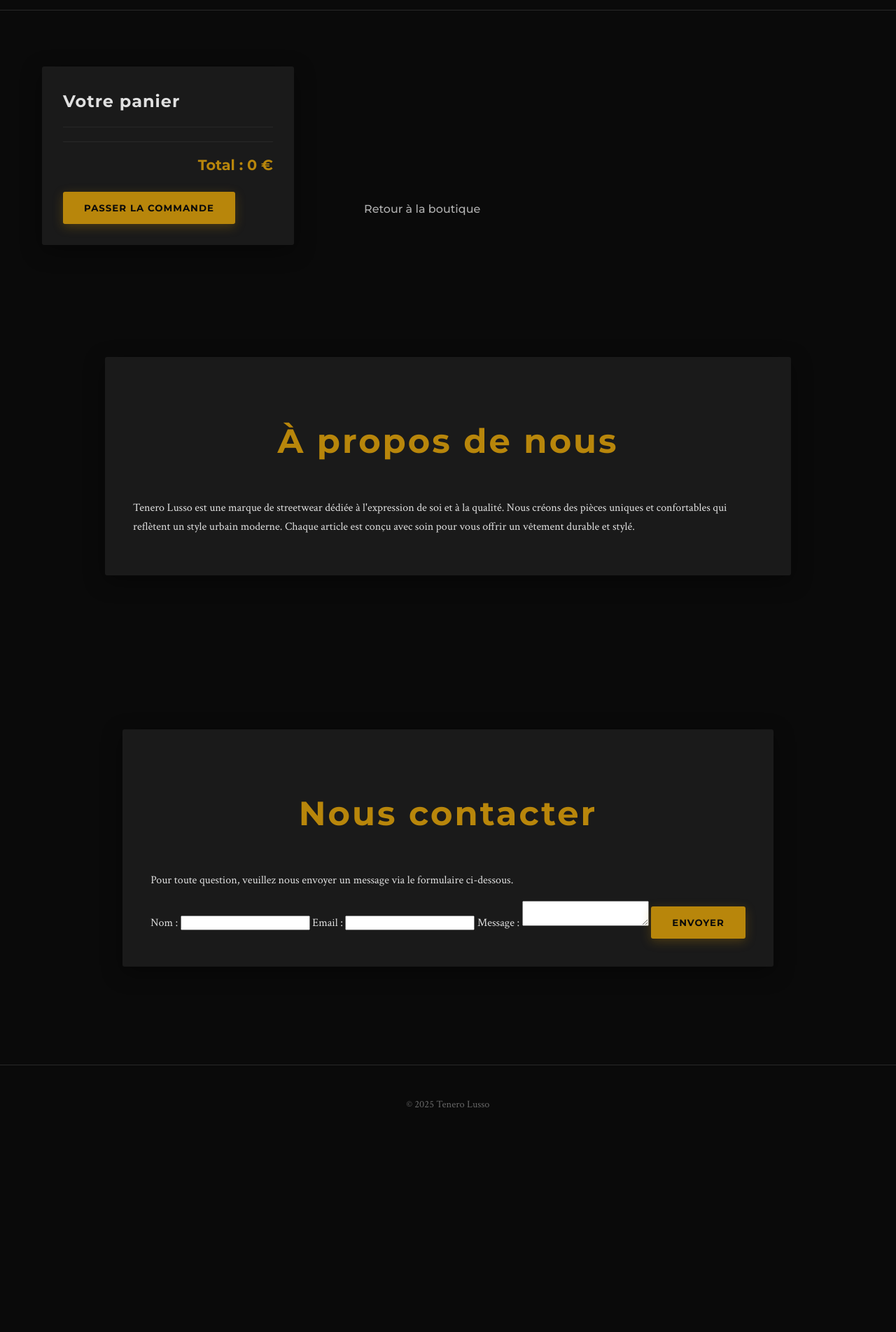
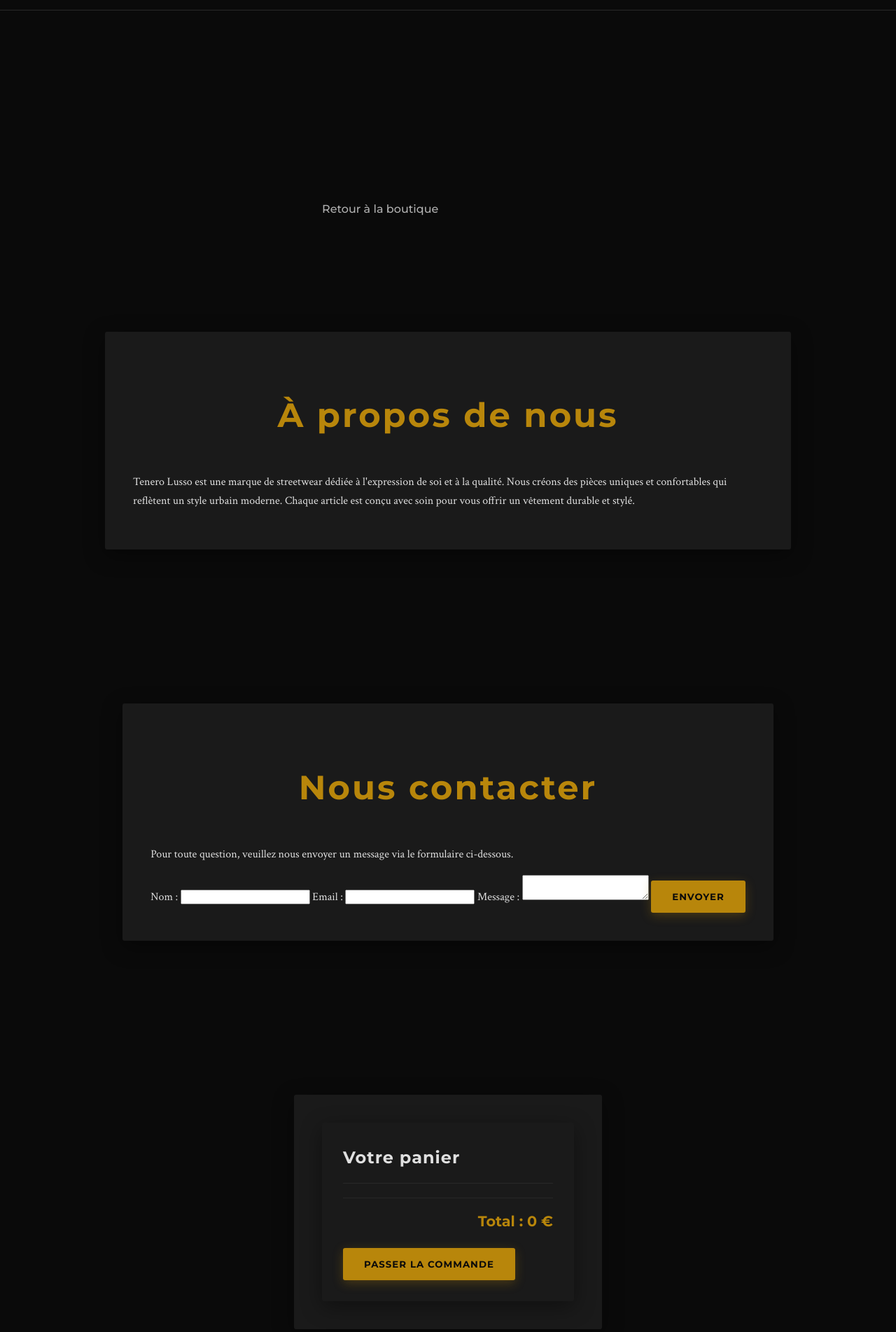
Before and after one commit to adressestestee-art/tenero-lusso, a website: page index.html in a window 1280 px wide. Shown: the part 100-2003 px from the top of the page at 70% size. Before the commit the page ends 1735 px from the top, so only its background shows below. Drawn offline with Linux system fonts and the light colour scheme.

Commit message:
Update index.html

```diff
--- a/index.html
+++ b/index.html
@@ -20,16 +20,9 @@
             </div>
         </nav>
     </header>
-
 <main>
     <section id="shop-section">
         <div id="products" class="product-container"></div>
-            <div id="cart-details" class="cart-container">
-                <h2>Votre panier</h2>
-                <ul id="cart-items"></ul>
-                <p class="total">Total : <span id="cart-total">0</span> €</p>
-                <button id="checkout-btn">Passer la commande</button>
-            </div>
         </section>
 
     <section id="product-details-section" class="hidden">
@@ -58,6 +51,15 @@
             <button type="submit">Envoyer</button>
         </form>
     </section>
+
+    <section id="cart-section" class="hidden page-content">
+        <div id="cart-content" class="cart-container">
+            <h2>Votre panier</h2>
+            <ul id="cart-items"></ul>
+            <p class="total">Total : <span id="cart-total">0</span> €</p>
+            <button id="checkout-btn">Passer la commande</button>
+        </div>
+    </section>
 </main>
 
     <footer>
```
Lines whose indentation alone changed are shown as unchanged.
